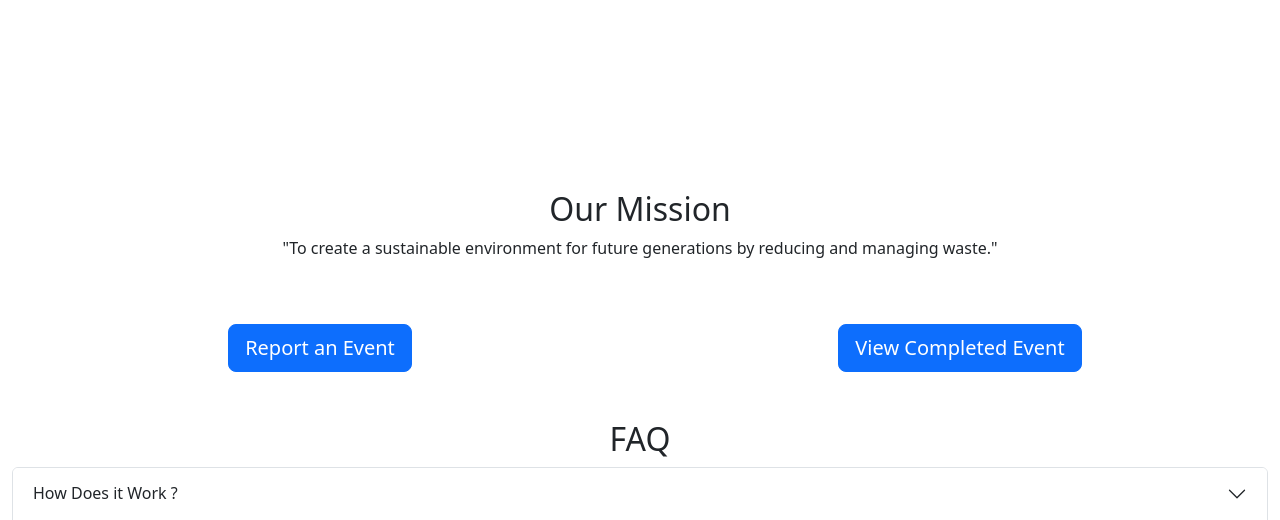
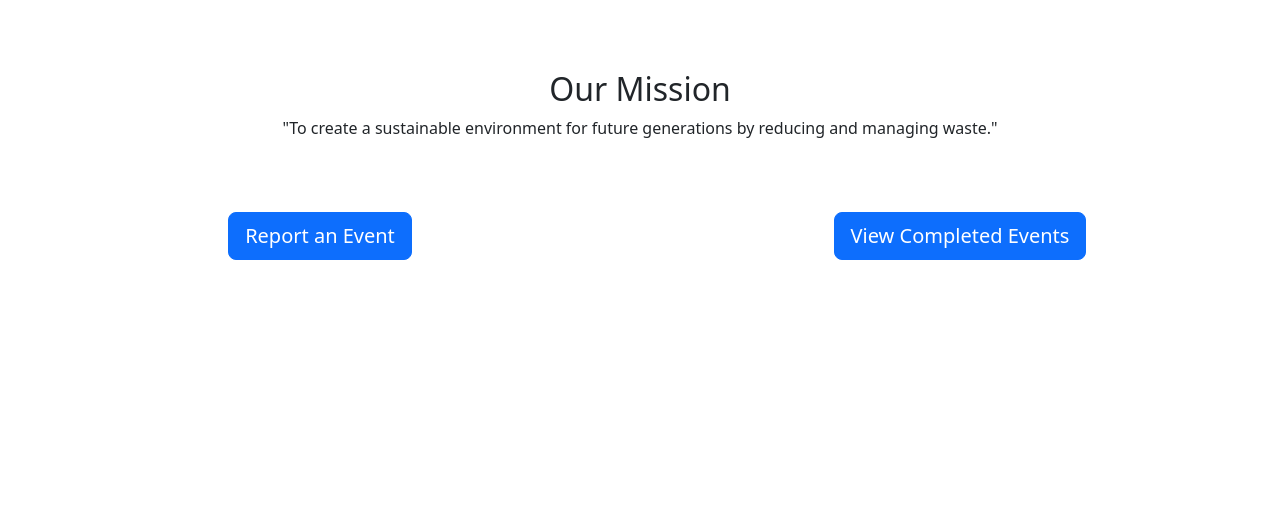
Before and after one commit to samayyy/Green-Chain, a React (Create React App) app in the folder frontend/: page / in a window 1280 px wide. Shown: the part 714-1234 px from the top of the page. Built offline with nearby package versions, Linux system fonts and the light colour scheme.

Commit message:
homepage changes

```diff
--- a/frontend/src/pages/home/home.css
+++ b/frontend/src/pages/home/home.css
@@ -1,3 +1,7 @@
 .home-hero {
-    min-height: 100vh;
+    min-height: 85vh;
 }
+
+.mission {
+    min-height: 50vh;
+}
--- a/frontend/src/pages/home/home.jsx
+++ b/frontend/src/pages/home/home.jsx
@@ -16,10 +16,14 @@ function Home() {
           >
             <Image src={quoteImage} fluid />
           </Col>
-          <Col md={6}>
+          <Col
+            md={6}
+            className="d-flex align-items-center justify-content-center"
+          >
             <Image src={garbageImage} fluid />
           </Col>
         </Row>
+        <div className="mission">
           <Row>
             <Col
               md={12}
@@ -39,7 +43,7 @@ function Home() {
               md={6}
               className="d-flex align-items-center justify-content-center"
             >
-            <Button variant="primary" size="lg">
+              <Button variant="primary" size="lg" className="my-2">
                 Report an Event
               </Button>{" "}
             </Col>
@@ -47,11 +51,12 @@ function Home() {
               md={6}
               className="d-flex align-items-center justify-content-center"
             >
-            <Button variant="primary" size="lg">
-                  View Completed Event
+              <Button variant="primary" size="lg" className="my-2">
+                View Completed Events
               </Button>{" "}
             </Col>
           </Row>
+        </div>
         <Row className="mt-5">
           <Col
             md={12}
```
Lines whose indentation alone changed are shown as unchanged.
